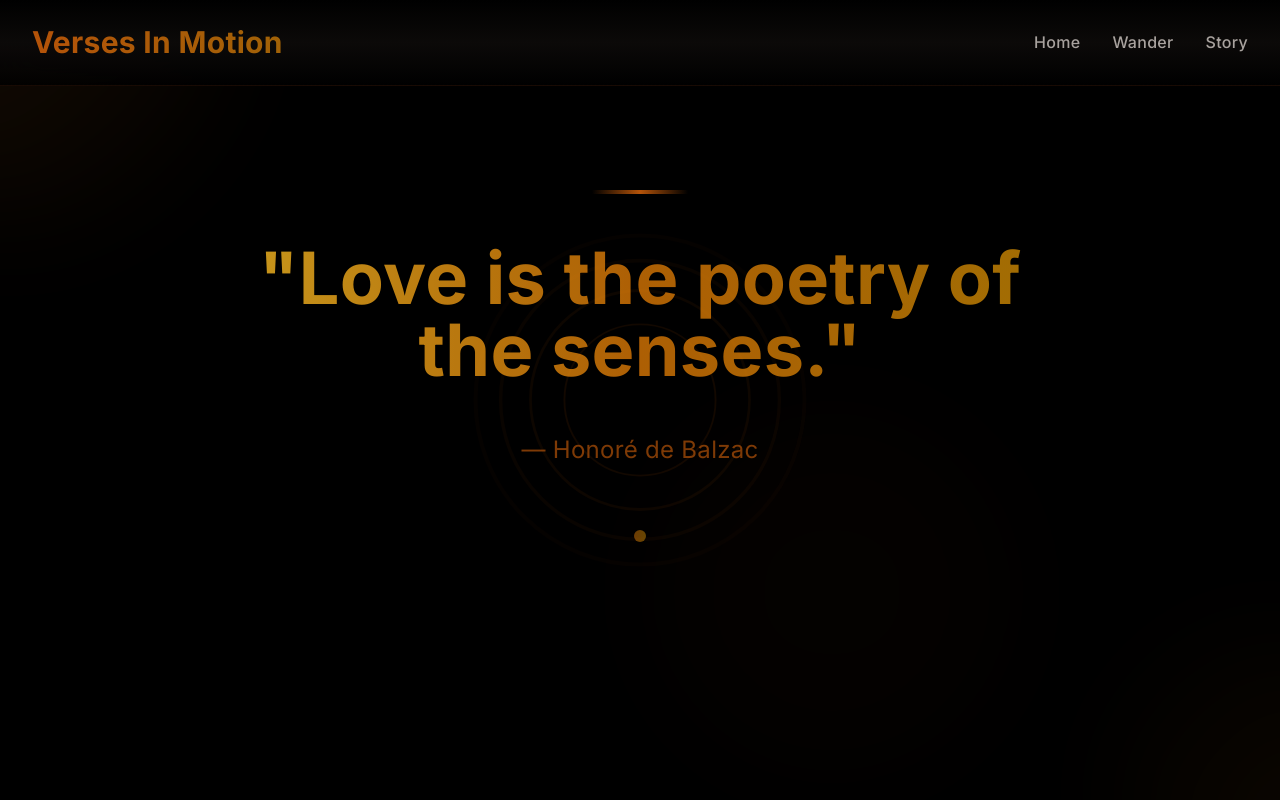
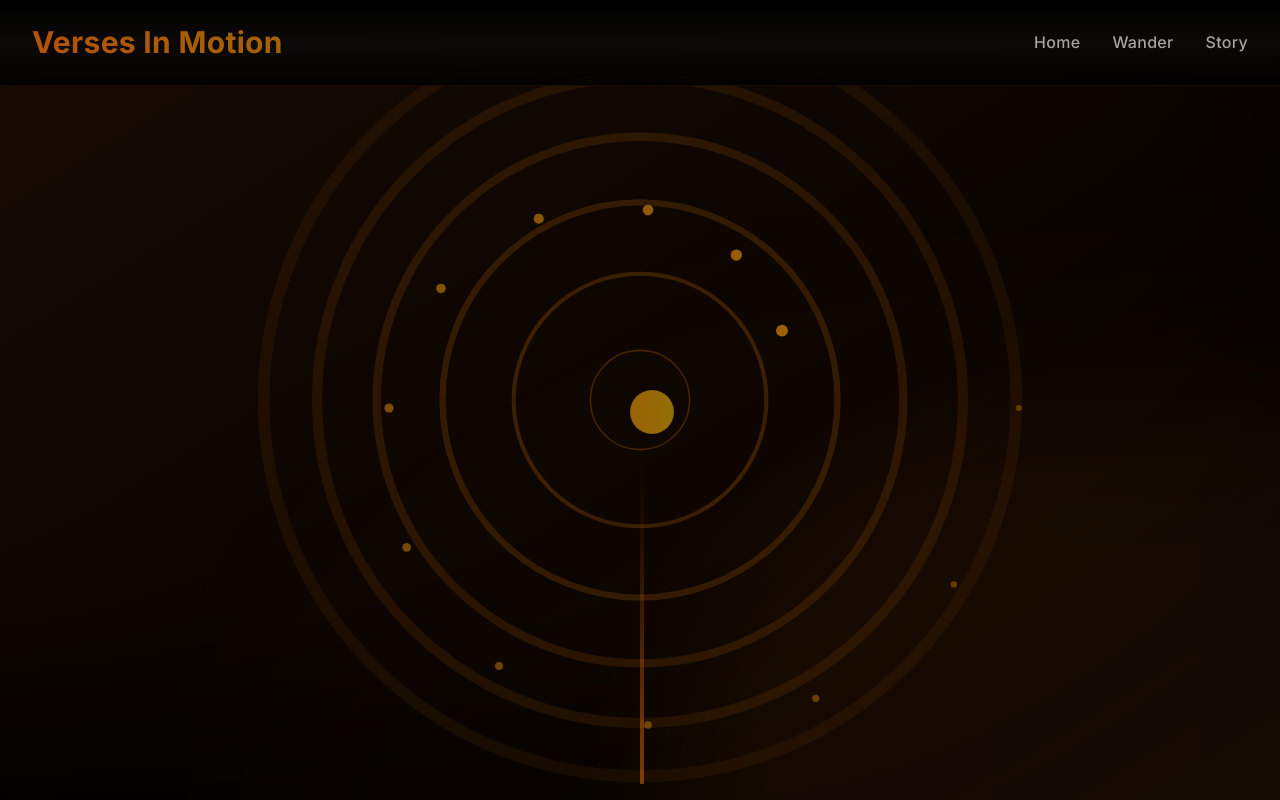
Before and after one commit to PranayTadakamalla/VersesInMotion, a Next.js app: page / in a window 1280 px wide. Shown: the top 800 px of the page. Built offline with nearby package versions, Linux system fonts and the light colour scheme.

Commit message:
feat: redesign loading animation with three phases
Introduce a 9-second ceremonial loading experience with phases for contemplation and visual wonder.

Co-authored-by: Sai Pranay Tadakamalla <134729119+PranayTadakamalla@users.noreply.github.com>

```diff
--- a/components/LoadingRitual.tsx
+++ b/components/LoadingRitual.tsx
@@ -20,10 +20,15 @@ const quotes = [
     text: "The heart has its reasons which reason knows nothing of.",
     author: "Blaise Pascal",
   },
+  {
+    text: "Where there is great love, there are always miracles.",
+    author: "Willa Cather",
+  },
 ];
 
 export default function LoadingRitual() {
   const [isVisible, setIsVisible] = useState(false);
+  const [phase, setPhase] = useState("quote"); // quote -> crescendo -> fade
   const [quote, setQuote] = useState(quotes[0]);
 
   useEffect(() => {
@@ -33,12 +38,27 @@ export default function LoadingRitual() {
       setQuote(quotes[Math.floor(Math.random() * quotes.length)]);
       setIsVisible(true);
 
-      const timer = setTimeout(() => {
+      // Phase 1: Quote displays for 4 seconds
+      const phaseTimer = setTimeout(() => {
+        setPhase("crescendo");
+      }, 4000);
+
+      // Phase 2: Crescendo animations for 4 seconds
+      const fadeTimer = setTimeout(() => {
+        setPhase("fade");
+      }, 8000);
+
+      // Exit after 9 seconds total
+      const exitTimer = setTimeout(() => {
         setIsVisible(false);
         sessionStorage.setItem("versesLoaded", "true");
-      }, 6000);
+      }, 9000);
 
-      return () => clearTimeout(timer);
+      return () => {
+        clearTimeout(phaseTimer);
+        clearTimeout(fadeTimer);
+        clearTimeout(exitTimer);
+      };
     }
   }, []);
 
@@ -48,156 +68,190 @@ export default function LoadingRitual() {
         <motion.div
           initial={{ opacity: 1 }}
           exit={{ opacity: 0 }}
-          transition={{ duration: 1.5, delay: 4.5 }}
+          transition={{ duration: 1 }}
           className="fixed inset-0 z-50 bg-black overflow-hidden flex items-center justify-center"
           style={{ pointerEvents: "auto" }}
         >
-          {/* Massive ambient orbs - larger than life */}
+          {/* PHASE 1: Quote Display */}
+          {phase === "quote" && (
+            <>
+              {/* Subtle ambient orbs during quote phase */}
               <div className="absolute inset-0 overflow-hidden">
-            {/* Primary glow - top left */}
                 <motion.div
                   animate={{
-                opacity: [0, 0.25, 0.15],
-                scale: [0.5, 1.3, 1],
+                    opacity: [0, 0.15, 0.1],
+                    scale: [0.8, 1.1, 0.9],
+                  }}
+                  transition={{
+                    duration: 4,
+                    ease: "easeInOut",
+                  }}
+                  className="absolute -top-32 -left-32 w-80 h-80 rounded-full bg-gradient-to-br from-amber-900/40 to-transparent blur-3xl"
+                />
+                <motion.div
+                  animate={{
+                    opacity: [0, 0.12, 0.08],
+                    scale: [0.7, 0.95, 0.85],
                   }}
                   transition={{
                     duration: 5,
                     ease: "easeInOut",
-              }}
-              className="absolute -top-40 -left-40 w-96 h-96 rounded-full bg-gradient-to-br from-amber-900 via-yellow-900 to-transparent blur-3xl"
-            />
-
-            {/* Secondary glow - bottom right */}
-            <motion.div
-              animate={{
-                opacity: [0, 0.2, 0.1],
-                scale: [0.3, 1.2, 0.8],
-              }}
-              transition={{
-                duration: 6,
-                ease: "easeInOut",
-                delay: 1,
-              }}
-              className="absolute -bottom-32 -right-32 w-80 h-80 rounded-full bg-gradient-to-tl from-yellow-800 to-transparent blur-3xl"
-            />
-
-            {/* Tertiary glow - center */}
-            <motion.div
-              animate={{
-                opacity: [0.05, 0.15, 0.08],
-                scale: [0.8, 1.1, 0.9],
-              }}
-              transition={{
-                duration: 7,
-                ease: "easeInOut",
                     delay: 0.5,
                   }}
-              className="absolute top-1/2 left-1/2 -translate-x-1/2 -translate-y-1/2 w-96 h-96 rounded-full bg-amber-800/30 blur-3xl"
+                  className="absolute -bottom-40 -right-40 w-96 h-96 rounded-full bg-gradient-to-tl from-yellow-900/30 to-transparent blur-3xl"
                 />
               </div>
 
-          {/* Animated rings expanding from center */}
-          <div className="absolute inset-0 flex items-center justify-center">
-            {[0, 1, 2, 3].map((i) => (
-              <motion.div
-                key={i}
-                animate={{
-                  scale: [0, 5],
-                  opacity: [0.4, 0],
-                }}
-                transition={{
-                  duration: 3,
-                  ease: "easeOut",
-                  delay: i * 0.4,
-                  repeat: Infinity,
-                  repeatType: "loop",
-                  repeatDelay: 1,
-                }}
-                className="absolute w-20 h-20 border border-amber-700/40 rounded-full"
-              />
-            ))}
-          </div>
-
-          {/* Center content */}
-          <div className="relative z-20 flex flex-col items-center justify-center max-w-4xl px-8 text-center">
-            {/* Animated decorative line */}
+              {/* Quote content */}
+              <div className="relative z-20 flex flex-col items-center justify-center max-w-5xl px-8 text-center">
                 <motion.div
                   initial={{ scaleX: 0, opacity: 0 }}
                   animate={{ scaleX: 1, opacity: 1 }}
-              transition={{ duration: 0.8, delay: 0.3 }}
-              className="w-24 h-1 bg-gradient-to-r from-transparent via-amber-700 to-transparent mb-12 origin-center"
+                  transition={{ duration: 0.6 }}
+                  className="w-32 h-1 bg-gradient-to-r from-transparent via-amber-700 to-transparent mb-16 origin-center"
                 />
 
-            {/* Main quotation - larger than life */}
                 <motion.blockquote
-              initial={{ opacity: 0, y: 40, scale: 0.9 }}
+                  initial={{ opacity: 0, y: 50, scale: 0.85 }}
                   animate={{ opacity: 1, y: 0, scale: 1 }}
-              transition={{ duration: 1, delay: 0.5, ease: "easeOut" }}
-              className="mb-12"
+                  transition={{ duration: 1, ease: "easeOut" }}
+                  className="mb-16"
                 >
                   <motion.p
-                className="text-4xl md:text-6xl lg:text-7xl font-bold text-transparent bg-clip-text bg-gradient-to-r from-amber-400 via-amber-600 to-yellow-600 leading-tight"
+                    className="text-5xl md:text-7xl lg:text-8xl font-bold text-transparent bg-clip-text bg-gradient-to-r from-amber-300 via-amber-500 to-yellow-600 leading-tight"
                     animate={{
-                  opacity: [0.8, 1, 0.8],
+                      opacity: [0.9, 1, 0.9],
                     }}
-                transition={{ duration: 4, ease: "easeInOut" }}
+                    transition={{ duration: 3.5, ease: "easeInOut" }}
                   >
                     "{quote.text}"
                   </motion.p>
                 </motion.blockquote>
 
-            {/* Author attribution */}
                 <motion.cite
                   initial={{ opacity: 0, y: 20 }}
                   animate={{ opacity: 1, y: 0 }}
-              transition={{ duration: 0.8, delay: 1 }}
-              className="text-lg md:text-2xl text-amber-700/70 italic not-italic mb-16"
+                  transition={{ duration: 1, delay: 0.3 }}
+                  className="text-xl md:text-3xl text-amber-600/80 italic not-italic"
                 >
                   — {quote.author}
                 </motion.cite>
 
-            {/* Breathing center dot */}
                 <motion.div
+                  initial={{ opacity: 0 }}
+                  animate={{ opacity: [0, 0.5, 0.5] }}
+                  transition={{ duration: 3.8, times: [0, 0.15, 1] }}
+                  className="mt-20 w-2 h-2 rounded-full bg-amber-700/60"
+                />
+              </div>
+            </>
+          )}
+
+          {/* PHASE 2: Crescendo - Massive romantic animations */}
+          {phase === "crescendo" && (
+            <>
+              {/* Massive expanding orbs - layer 1 */}
+              <motion.div
+                initial={{ opacity: 0, scale: 0 }}
+                animate={{ opacity: [0.3, 0.5, 0.6], scale: [0, 1.5, 2.5] }}
+                transition={{ duration: 4, ease: "easeOut" }}
+                className="absolute -top-64 -left-64 w-screen h-screen rounded-full bg-gradient-to-br from-amber-800/50 via-amber-900/30 to-transparent blur-3xl"
+              />
+
+              {/* Massive expanding orbs - layer 2 */}
+              <motion.div
+                initial={{ opacity: 0, scale: 0 }}
+                animate={{ opacity: [0.25, 0.4, 0.5], scale: [0, 1.3, 2.2] }}
+                transition={{ duration: 4.2, ease: "easeOut", delay: 0.3 }}
+                className="absolute -bottom-96 -right-96 w-screen h-screen rounded-full bg-gradient-to-tl from-yellow-800/40 via-amber-900/20 to-transparent blur-3xl"
+              />
+
+              {/* Massive expanding orbs - layer 3 - center */}
+              <motion.div
+                initial={{ opacity: 0, scale: 0 }}
+                animate={{ opacity: [0.2, 0.35, 0.45], scale: [0, 1.2, 2] }}
+                transition={{ duration: 4.5, ease: "easeOut", delay: 0.6 }}
+                className="absolute top-1/2 left-1/2 -translate-x-1/2 -translate-y-1/2 w-screen h-screen rounded-full bg-gradient-to-r from-amber-800/30 to-yellow-800/20 blur-3xl"
+              />
+
+              {/* Massive cascading rings */}
+              <div className="absolute inset-0 flex items-center justify-center">
+                {[0, 1, 2, 3, 4, 5].map((i) => (
+                  <motion.div
+                    key={i}
+                    initial={{ scale: 0, opacity: 0 }}
+                    animate={{ scale: [0, 8], opacity: [0.6, 0] }}
+                    transition={{
+                      duration: 3.5,
+                      ease: "easeOut",
+                      delay: i * 0.35,
+                    }}
+                    className="absolute w-32 h-32 border-2 border-amber-600/50 rounded-full"
+                  />
+                ))}
+              </div>
+
+              {/* Romantic particles burst outward */}
+              {[...Array(12)].map((_, i) => (
+                <motion.div
+                  key={`particle-${i}`}
+                  initial={{
+                    x: 0,
+                    y: 0,
+                    opacity: 1,
+                    scale: 1,
+                  }}
                   animate={{
-                scale: [1, 1.8, 1],
-                opacity: [0.5, 1, 0.5],
+                    x: Math.cos((i / 12) * Math.PI * 2) * 600,
+                    y: Math.sin((i / 12) * Math.PI * 2) * 600,
+                    opacity: 0,
+                    scale: 0,
                   }}
                   transition={{
-                duration: 2,
-                ease: "easeInOut",
-                repeat: Infinity,
-                repeatType: "loop",
+                    duration: 4,
+                    ease: "easeOut",
+                    delay: 0.2 + i * 0.1,
                   }}
-              className="w-3 h-3 rounded-full bg-gradient-to-r from-amber-600 to-yellow-600"
+                  className="absolute top-1/2 left-1/2 -translate-x-1/2 -translate-y-1/2 w-4 h-4 rounded-full bg-gradient-to-r from-amber-600 to-yellow-600"
                 />
+              ))}
 
-            {/* Loading text */}
-            <motion.p
-              initial={{ opacity: 0 }}
-              animate={{ opacity: [0, 0.6, 0.6, 0] }}
+              {/* Ascending light rays */}
+              {[...Array(8)].map((_, i) => (
+                <motion.div
+                  key={`ray-${i}`}
+                  initial={{ opacity: 0, scaleY: 0 }}
+                  animate={{ opacity: [0, 0.4, 0], scaleY: [0, 1, 0] }}
                   transition={{
-                duration: 5,
-                times: [0, 0.2, 0.8, 1],
+                    duration: 4,
+                    ease: "easeOut",
+                    delay: 0.5 + i * 0.15,
                   }}
-              className="mt-12 text-stone-500 text-sm tracking-widest uppercase"
-            >
-              Beginning your journey...
-            </motion.p>
-          </div>
+                  className="absolute top-1/2 left-1/2 -translate-x-1/2 -translate-y-1/2 w-1 h-96 bg-gradient-to-t from-amber-700/50 to-transparent origin-bottom"
+                  style={{
+                    transform: `translateX(-50%) translateY(-50%) rotate(${(i / 8) * 360}deg)`,
+                  }}
+                />
+              ))}
 
-          {/* Corner decorative elements */}
+              {/* Central pulsing heart */}
               <motion.div
-            initial={{ opacity: 0 }}
-            animate={{ opacity: [0, 0.3, 0.3, 0] }}
-            transition={{ duration: 5.5, times: [0, 0.2, 0.8, 1] }}
-            className="absolute top-8 left-8 w-12 h-12 border-l-2 border-t-2 border-amber-700/40"
+                initial={{ scale: 0, opacity: 0 }}
+                animate={{ scale: [1, 1.5, 2, 2.5], opacity: [1, 0.8, 0.5, 0] }}
+                transition={{ duration: 4, ease: "easeOut" }}
+                className="absolute top-1/2 left-1/2 -translate-x-1/2 -translate-y-1/2 w-6 h-6 rounded-full bg-gradient-to-r from-amber-500 to-yellow-500"
               />
+            </>
+          )}
+
+          {/* PHASE 3: Fade to reveal site */}
+          {phase === "fade" && (
             <motion.div
-            initial={{ opacity: 0 }}
-            animate={{ opacity: [0, 0.3, 0.3, 0] }}
-            transition={{ duration: 5.5, times: [0, 0.2, 0.8, 1], delay: 0.2 }}
-            className="absolute bottom-8 right-8 w-12 h-12 border-r-2 border-b-2 border-amber-700/40"
+              animate={{ opacity: 0 }}
+              transition={{ duration: 1 }}
+              className="absolute inset-0 bg-black"
             />
+          )}
         </motion.div>
       )}
     </AnimatePresence>
```
Lines whose indentation alone changed are shown as unchanged.
